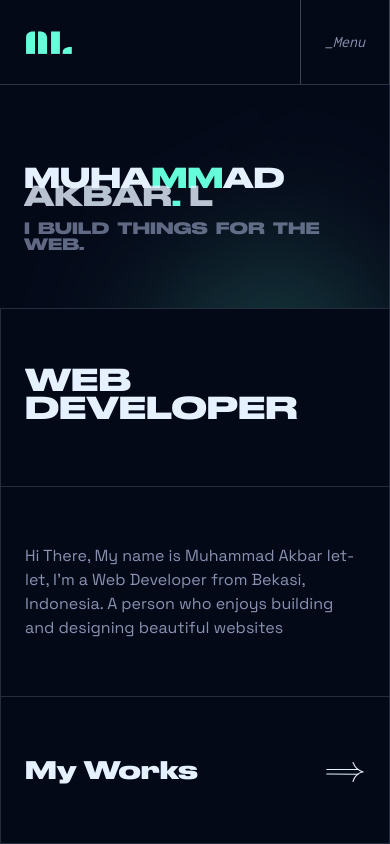
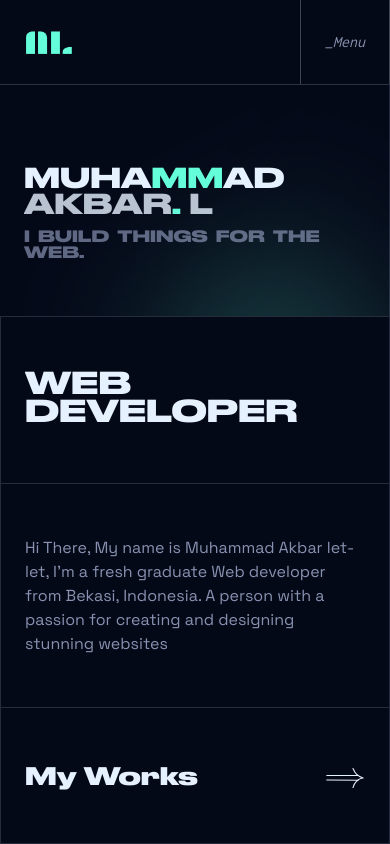
Before and after one commit to MuhammadAkbar11/portfolio-v2, a Next.js app: page / in a window 390 px wide. Built offline with nearby package versions, Linux system fonts and the light colour scheme.

Commit message:
refactor: a few refactorings for the hero component
- Change the URL target of the hero actions
- Custom cursor value name in each actions
- Text content change for Hero Action Center

```diff
--- a/components/hero/heroAction.tsx
+++ b/components/hero/heroAction.tsx
@@ -1,6 +1,6 @@
 import React from "react";
+import { motion } from "framer-motion";
 import HeroActionLeft from "./heroActionLeft";
-import { motion } from "framer-motion";
 import HeroActionRight from "./heroActionRight";
 import { heroActionVariants } from "./hero.motion";
 import HeroActionCenter from "./heroActionCenter";
@@ -15,9 +15,9 @@ function HeroAction({}: Props) {
       animate="open"
       className="flex flex-col min-h-[200px] lg:max-h-[200px] xl:max-h-[280px] mt-auto lg:flex-row text-light border border-slate/25 flex-1 bg-secondary z-[5] "
     >
-      <HeroActionLeft href="/contact" />
-      <HeroActionCenter href="/about" />
-      <HeroActionRight text="My Works" href="/work" />
+      <HeroActionLeft href="/about" name="About" />
+      <HeroActionCenter href="/contact" name="Contact" />
+      <HeroActionRight name="My Works" href="/work" cursorText="See" />
     </motion.div>
   );
 }
--- a/components/hero/heroActionCenter.tsx
+++ b/components/hero/heroActionCenter.tsx
@@ -4,9 +4,10 @@ import React from "react";
 
 type Props = {
   href: string;
+  name: string;
 };
 
-function HeroActionCenter({ href }: Props) {
+function HeroActionCenter({ href, name }: Props) {
   const cursorContext = useCursorContext();
   const router = useRouter();
   const onClickHandler = (e: React.MouseEvent<HTMLAnchorElement>) => {
@@ -16,16 +17,16 @@ function HeroActionCenter({ href }: Props) {
 
   return (
     <a
-      href={"/about"}
+      href={href}
       className="flex-1  border-y-[1px] lg:border-y-0  md:border-x-[1px] border-slate/25 px-6 md:px-8 py-8 sm:py-16 md:py-8  flex items-center lg:justify-center flex-wrap "
-      onMouseEnter={() => cursorContext.cursorEnter("heroAction", "About")}
+      onMouseEnter={() => cursorContext.cursorEnter("heroAction", name)}
       onMouseLeave={() => cursorContext.cursorLeave("default")}
       onClick={onClickHandler}
     >
       <p className=" text-slate font-body text-md sm:text-lg lg:text-sm ">
-        Hi There, My name is Muhammad Akbar let-let, I’m a Web Developer from
-        Bekasi, Indonesia. A person who enjoys building and designing beautiful
-        websites
+        Hi There, My name is Muhammad Akbar let-let, I’m a fresh graduate Web
+        developer from Bekasi, Indonesia. A person with a passion for creating
+        and designing stunning websites
       </p>
     </a>
   );
--- a/components/hero/heroActionLeft.tsx
+++ b/components/hero/heroActionLeft.tsx
@@ -10,11 +10,11 @@ import { useCursorContext } from "@@context/CursorContext";
 import { useRouter } from "next/router";
 
 type Props = {
-  text?: string;
+  name: string;
   href: string;
 };
 
-function HeroActionLeft({ href }: Props) {
+function HeroActionLeft({ href, name }: Props) {
   const cursorContext = useCursorContext();
   const router = useRouter();
 
@@ -31,7 +31,7 @@ function HeroActionLeft({ href }: Props) {
       initial="closed"
       animate="open"
       className="overflow-y-hidden flex-1 flex items-center md:justify-start relative justify-start px-6 sm:pl-8 py-8 sm:py-16 md:py-8 "
-      onMouseEnter={() => cursorContext.cursorEnter("heroAction", "Contact")}
+      onMouseEnter={() => cursorContext.cursorEnter("heroAction", name)}
       onMouseLeave={() => cursorContext.cursorLeave("default")}
       onClick={onClickHandler}
     >
--- a/components/hero/heroActionRight.tsx
+++ b/components/hero/heroActionRight.tsx
@@ -10,11 +10,12 @@ import { useCursorContext } from "@@context/CursorContext";
 import { useRouter } from "next/router";
 
 type Props = {
-  text: string;
+  cursorText: string;
+  name: string;
   href: string;
 };
 
-function HeroActionRight({ href, text }: Props) {
+function HeroActionRight({ href, name, cursorText }: Props) {
   const cursorContext = useCursorContext();
   const router = useRouter();
 
@@ -31,7 +32,7 @@ function HeroActionRight({ href, text }: Props) {
       initial="closed"
       animate="open"
       className="flex-1 overflow-hidden flex flex-col  justify-center items-center px-6 sm:px-8 py-8 sm:py-16 md:py-8 relative"
-      onMouseEnter={() => cursorContext.cursorEnter("heroAction", "See")}
+      onMouseEnter={() => cursorContext.cursorEnter("heroAction", cursorText)}
       onMouseLeave={() => cursorContext.cursorLeave("default")}
       onClick={onClickHandler}
     >
@@ -40,7 +41,7 @@ function HeroActionRight({ href, text }: Props) {
           variants={heroActionLinkTopVariants(-33)}
           className="absolute w-full flex justify-between md:justify-start lg:justify-center gap-3 "
         >
-          <span>{text}</span>
+          <span>{name}</span>
           <span>
             <ArrowRight className=" w-10 mt-1" />
           </span>
@@ -49,7 +50,7 @@ function HeroActionRight({ href, text }: Props) {
           variants={heroActionLinkBottomVariants(30)}
           className="absolute w-full flex justify-between gap-3 sm:gap-6 lg:gap-3 md:justify-start lg:justify-center "
         >
-          <span className="">{text}</span>
+          <span className="">{name}</span>
           <span>
             <ArrowRight className=" w-10 mt-1" />
           </span>
--- a/components/hero/heroText.tsx
+++ b/components/hero/heroText.tsx
@@ -1,5 +1,3 @@
-// import HeadingAnimated from "@components/headingAnimated";
-
 import HeadingAnimated from "@components/headingAnimated";
 import { useCursorContext } from "@@context/CursorContext";
 import { motion } from "framer-motion";
@@ -30,7 +28,7 @@ function HeroText({}: Props) {
         variants={variants2}
         initial="closed"
         animate="open"
-        className="text-light flex flex-col uppercase font-heading text-[7vw] leading-[6.7vw] overflow-hidden mb-3 -mt-2"
+        className="text-light flex flex-col uppercase font-heading text-[7vw] leading-[6.7vw] overflow-hidden mb-3 lg:-mt-2"
       >
         <motion.span
           variants={titleVariants}
```
